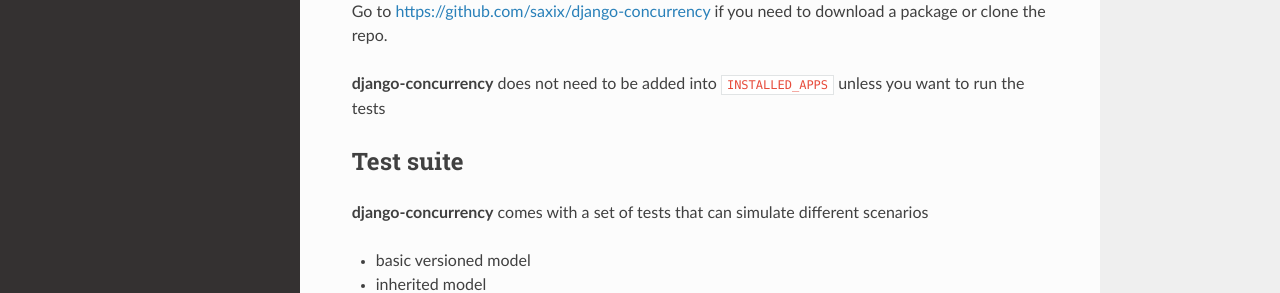
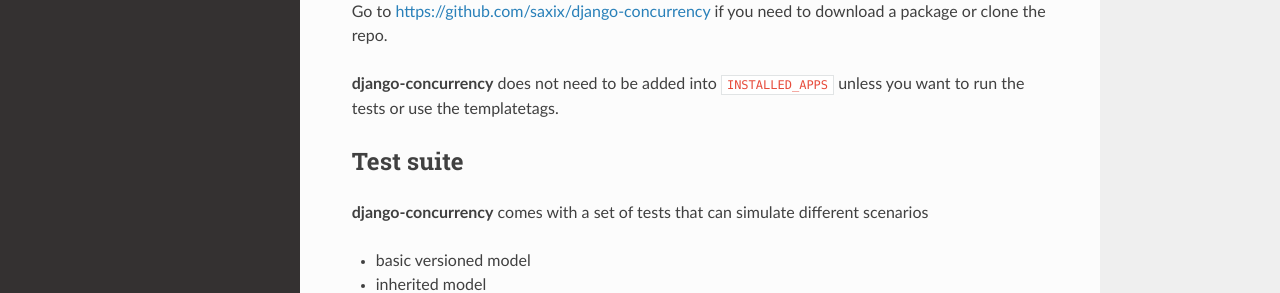
Before and after one commit to saxix/django-concurrency, a Sphinx documentation site: the page built from docs/install.rst, in a window 1280 px wide and 1202 px high. Shown: the part 276-569 px from the top of the window. Built offline with Sphinx 7.4.7 and the Read the Docs theme 2.0.0, drawn with Linux system fonts in a browser that asks for light colours; pages that are not in the unit, such as notebooks, are missing from menus.

```diff
--- a/docs/install.rst
+++ b/docs/install.rst
@@ -12,7 +12,7 @@ Using ``pip``::
 Go to https://github.com/saxix/django-concurrency if you need to download a package or clone the repo.
 
 
-|concurrency| does not need to be added into ``INSTALLED_APPS`` unless you want to run the tests
+|concurrency| does not need to be added into ``INSTALLED_APPS`` unless you want to run the tests or use the templatetags.
 
 
 
```
